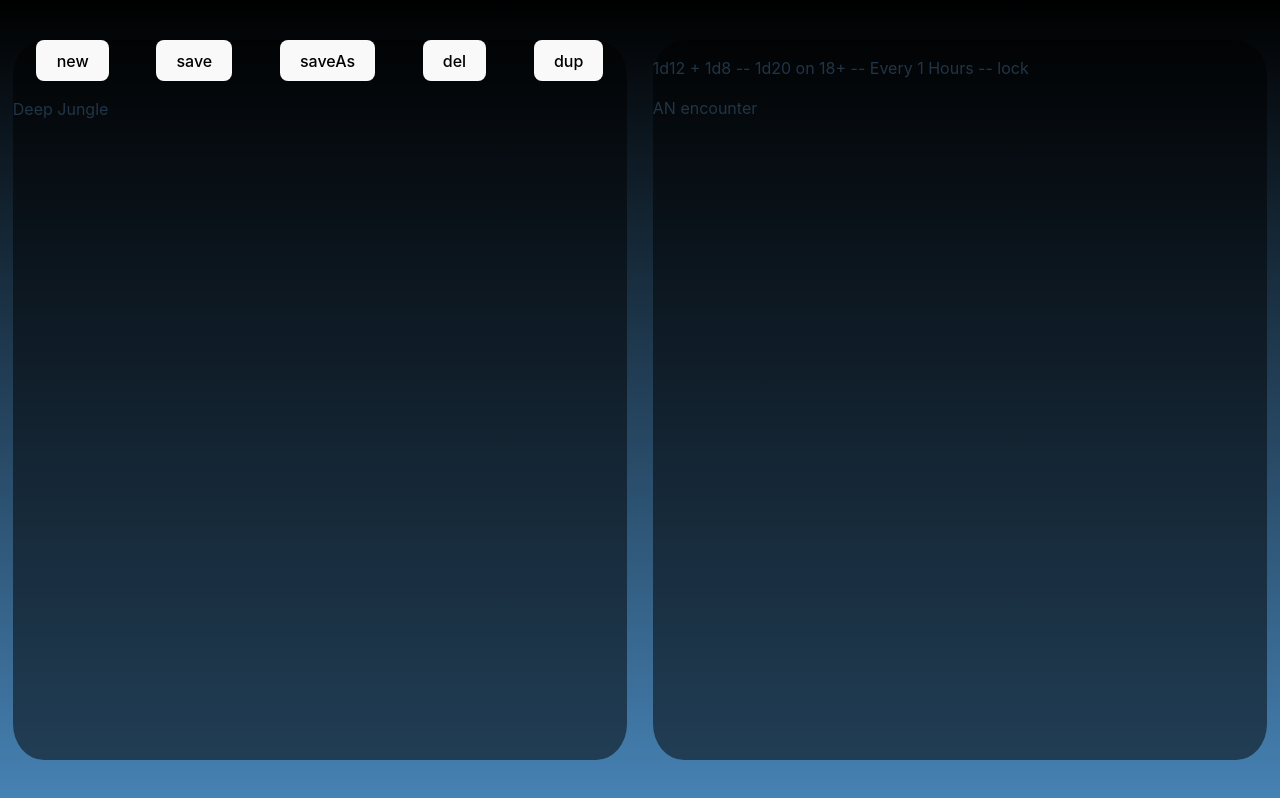
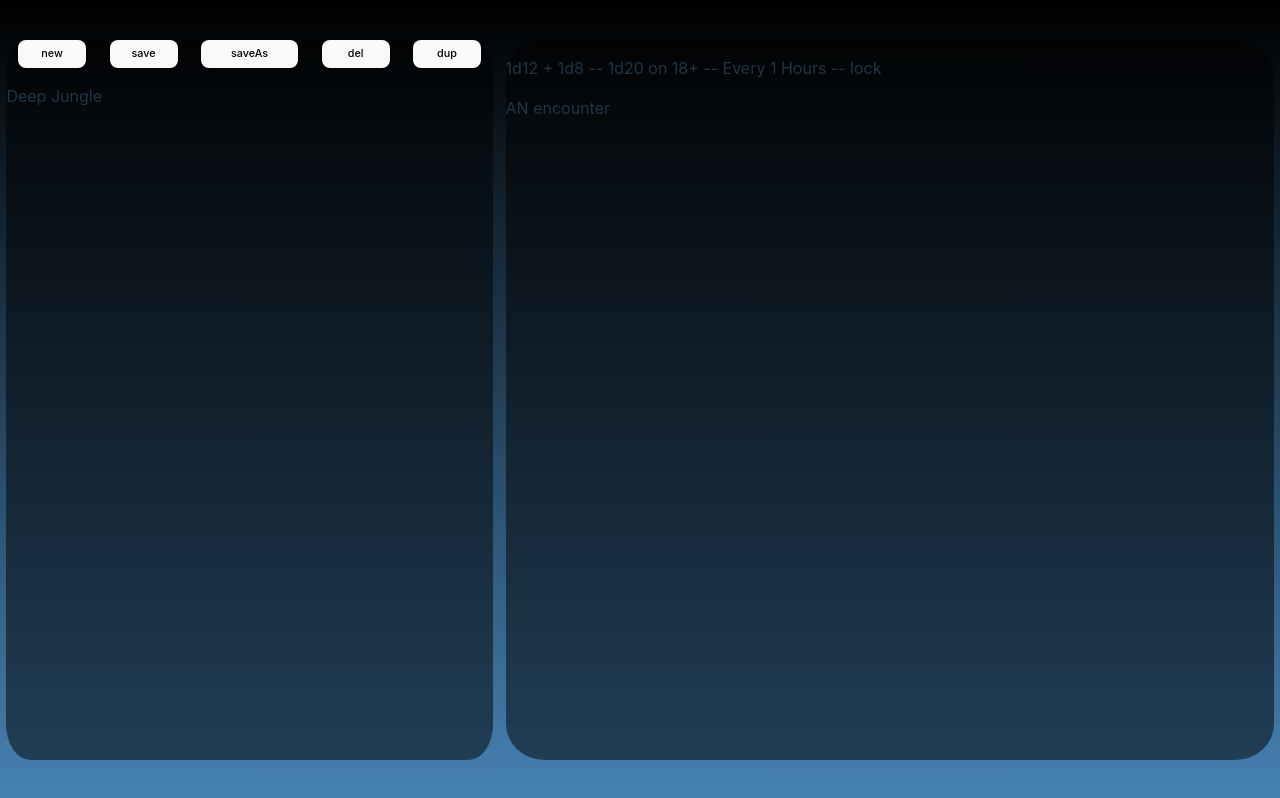
Before and after one commit to dirtOval/dm-tools, a React (Vite) app: page / in a window 1280 px wide. Built offline with nearby package versions, Linux system fonts and the light colour scheme.

Commit message:
realigned the panes, made the buttons look cuter & fixed text being crooked Please enter the commit message for your changes. Lines starting

```diff
--- a/src/Main.css
+++ b/src/Main.css
@@ -32,14 +32,14 @@ body {
 
 .pane {
   height: 90%;
-  width: 48%;
+
   background: rgba(0.25, 0.25, 0.25, 0.5);
   border-radius: 5%;
 }
 
 .table-selector-pane {
   /* border: 1px solid red; */
-
+  width: 38%;
 }
 
 .table-selector-options {
@@ -48,11 +48,16 @@ body {
 }
 
 .table-selector-options button {
+  width: 14%;
+  font-size: 0.675rem;
+}
 
+#save-as {
+  width: 20%;
 }
 
 .display-pane {
-  /* border: 1px solid teal; */
+  width: 60%;
 }
 
 .table-list {
--- a/src/components/TableSelectorOptions.tsx
+++ b/src/components/TableSelectorOptions.tsx
@@ -3,7 +3,7 @@ const TableSelectorOptions = () => {
     <div className="table-selector-options">
       <button>new</button>
       <button>save</button>
-      <button>saveAs</button>
+      <button id="save-as">saveAs</button>
       <button>del</button>
       <button>dup</button>
       {/* <span>new</span>
```
